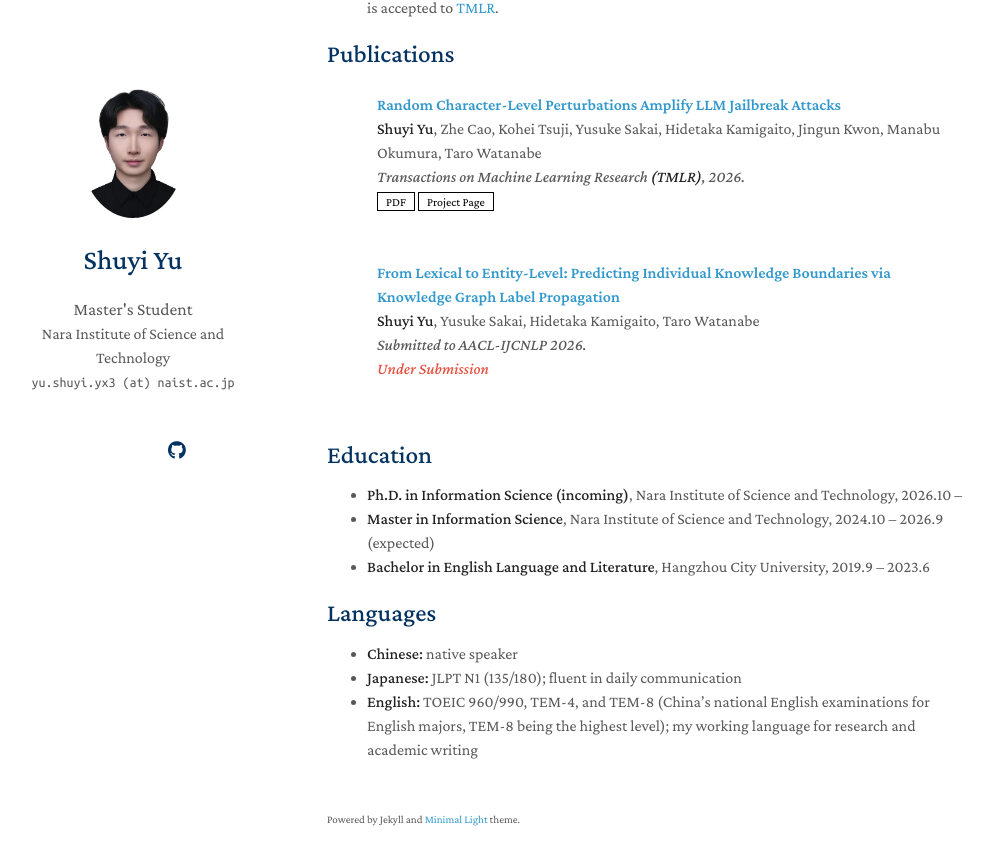
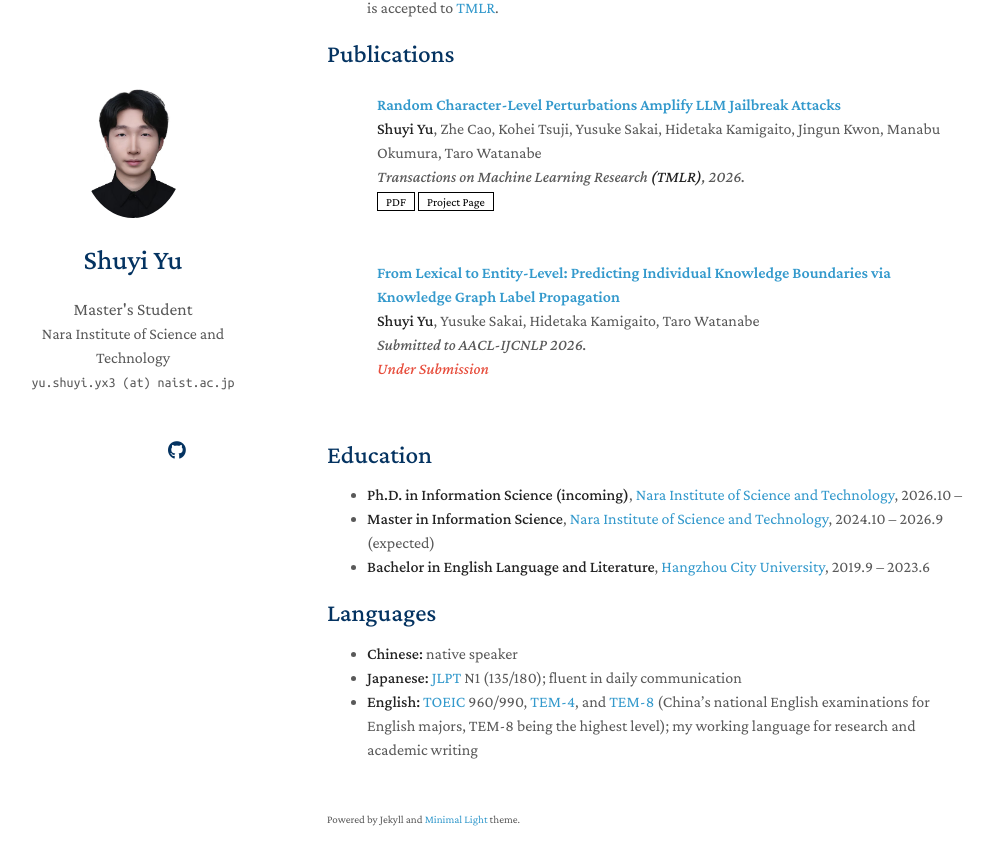
Before and after one commit to yyushuyui/yyushuyui.github.io, a Jekyll site: the page built from index.md, in a window 1280 px wide and 900 px high, scrolled down 1213 px. Shown: the top 865 px of the window, without its empty margins (143-1125 px from the left). Built offline with Jekyll 4.4.1, drawn with Linux system fonts in a browser that asks for light colours; a style sheet for code colours, icons or effects is not loaded; our own code applies the rules of GitHub Pages for plain Markdown files; part of the change alters nothing that is shown.

```diff
--- a/index.md
+++ b/index.md
@@ -37,12 +37,12 @@ I am originally from Hangzhou, Zhejiang, China. Before beginning graduate study
 
 ## Education
 
-- **Ph.D. in Information Science (incoming)**, Nara Institute of Science and Technology, 2026.10 --
-- **Master in Information Science**, Nara Institute of Science and Technology, 2024.10 -- 2026.9 (expected)
-- **Bachelor in English Language and Literature**, Hangzhou City University, 2019.9 -- 2023.6
+- **Ph.D. in Information Science (incoming)**, [Nara Institute of Science and Technology](https://www.naist.jp/en/), 2026.10 --
+- **Master in Information Science**, [Nara Institute of Science and Technology](https://www.naist.jp/en/), 2024.10 -- 2026.9 (expected)
+- **Bachelor in English Language and Literature**, [Hangzhou City University](https://english.hzcu.edu.cn/), 2019.9 -- 2023.6
 
 ## Languages
 
 - **Chinese:** native speaker
-- **Japanese:** JLPT N1 (135/180); fluent in daily communication
-- **English:** TOEIC 960/990, TEM-4, and TEM-8 (China's national English examinations for English majors, TEM-8 being the highest level); my working language for research and academic writing
+- **Japanese:** [JLPT](https://www.jlpt.jp/e/) N1 (135/180); fluent in daily communication
+- **English:** [TOEIC](https://www.iibc-global.org/english/toeic.html) 960/990, [TEM-4](http://tem.fltonline.cn/?p=75109), and [TEM-8](http://tem.fltonline.cn/?p=75113) (China's national English examinations for English majors, TEM-8 being the highest level); my working language for research and academic writing
```
